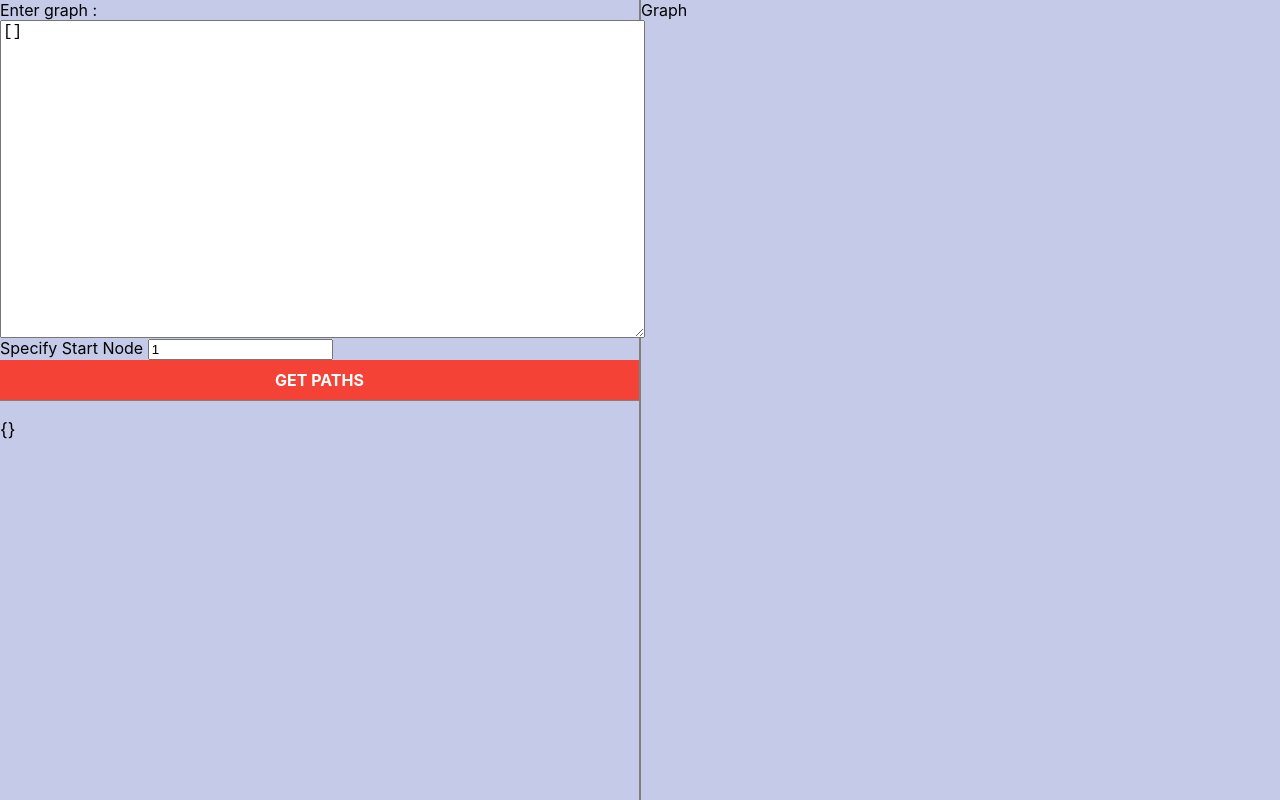
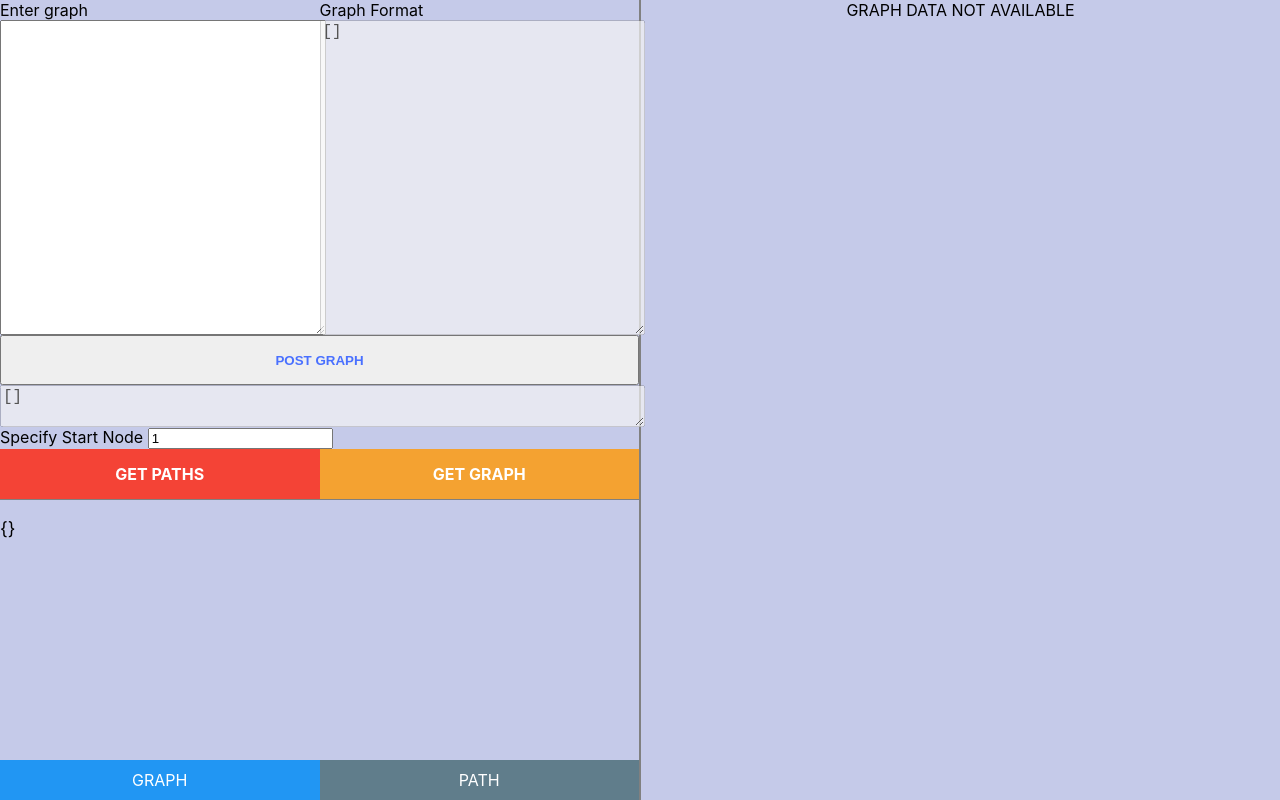
Before and after one commit to abhi11verma/dag-ui, a React (Create React App) app: page / in a window 1280 px wide. Built offline with nearby package versions, Linux system fonts and the light colour scheme; no server answers; what cytoscape-dagre would draw is missing.

Commit message:
FIX : invalid graph format FIX : layout format

```diff
--- a/src/App.css
+++ b/src/App.css
@@ -13,12 +13,13 @@
 }
 
 #graphData{
+  border-bottom: 1px solid grey;
   flex: 1;
-  border-bottom: 1px solid grey;
 }
 
 #paths{
-  flex: 1;
+  margin-top: auto;
+  height: 300px;
 }
 
 #graph {
--- a/src/App.js
+++ b/src/App.js
@@ -1,27 +1,36 @@
+import {graphFormator, pathFormator} from "common/formator";
+import {modes} from "common/helpers";
 import GraphInput from "Components/GraphInput";
 import GraphPaths from "Components/GraphPaths";
 import Graph from "Components/Graphs";
-import React, {useEffect} from 'react';
+import React, {useEffect, useState} from 'react';
 import './App.css';
 
-function App({graph,getGraph,startNode,paths,setStartNode,getPath}) {
+
+function App({graph, getGraph, startNode, paths, setStartNode, getPath, createGraph, editGraph,graphFormatText}) {
 
   useEffect(() => {
     getGraph();
   }, []);
 
+  const [graphMode, setGraphMode] = useState(modes.GRAPH);
+
+  const graphData = graphMode === modes.GRAPH ? graphFormator(graph) : pathFormator(paths);
+
   return (
     <div className="App">
       <div id="graphDataWrapper">
         <div id="graphData">
-          <GraphInput value={graph} startNode={startNode} setStartNode={setStartNode} getPath={getPath}/>
+          <GraphInput value={graph} startNode={startNode} setStartNode={setStartNode} getPath={getPath}
+                      graphFormatText={graphFormatText}
+                      createGraph={createGraph} editGraph={editGraph}/>
         </div>
         <div id="paths">
-          <GraphPaths paths={paths} />
+          <GraphPaths paths={paths} setGraphMode={setGraphMode} graphMode={graphMode}/>
         </div>
       </div>
       <div id="graph">
-        <Graph graphData={paths}/>
+        <Graph graphData={graphData}/>
       </div>
     </div>
   );
--- a/src/Components/GraphInput.js
+++ b/src/Components/GraphInput.js
@@ -1,23 +1,75 @@
 import {isEmpty} from 'lodash';
-import React from 'react';
+import React, {useState} from 'react';
 
 
-function GraphInput({value, startNode, setStartNode, getPath}) {
+function GraphInput({value, startNode, setStartNode, getPath, editGraph, graphFormatText}) {
+
+  const [jsonError, setJsonError] = useState("");
+  const [parsedJson, setparsedJson] = useState([]);
+  const [textValue, setTextValue] = useState([]);
+
   const handleClick = () => {
     getPath(startNode);
   };
 
+  const setTextField = (val) => {
+    setTextValue(val);
+    parseJSON(val);
+  };
+
+  const parseJSON = (value) => {
+    try {
+      let parsedValue = JSON.parse(value);
+      setparsedJson(parsedValue);
+      editGraph(parsedValue);
+      setJsonError("");
+    } catch (e) {
+      setJsonError("Error in format", e);
+    }
+  };
+
   return (
     <div style={{display: 'flex', flexDirection: 'column', flex: 1, height: '100%'}}>
-      <label>Enter graph : </label>
+      <div style={{display: 'flex', flexDirection: 'row',flex:1}}>
+        <div style={{display: 'flex', flexDirection: 'column', flex: 1}}>
+          <label>Enter graph</label>
           <textarea
-        style={{width: '100%', height: '100%',fontSize:16}}
+            style={{width: '100%', height: '60%', fontSize: 16,flex:1}}
+            onChange={(e) => setTextField(e.target.value)}
+            value={textValue}
+          />
+        </div>
+        <div style={{display: 'flex', flexDirection: 'column', flex: 1}}>
+          <label>Graph Format <span style={{color: 'red'}}>{jsonError}</span></label>
+          <textarea
+            style={{width: '100%', height: '60%', fontSize: 16,flex:1}}
+            disabled={true}
+            value={JSON.stringify(parsedJson)}
+          />
+        </div>
+      </div>
+      <button
+        style={{
+          height: 50,
+          display: 'flex',
+          justifyContent: 'center',
+          alignItems: 'center',
+          color: "#4970ff",
+          fontWeight: 'bold',
+          marginTop:'auto'
+        }}
+      >POST GRAPH
+      </button>
+      <textarea
+        style={{width: '100%', fontSize: 16}}
+        disabled={true}
         value={JSON.stringify(value)}
       />
       <div>
         <label>Specify Start Node </label>
         <input value={startNode} onChange={(e) => setStartNode(e.target.value)}/>
       </div>
+      <div style={{display: 'flex', flexDirection: 'row',marginTop:'auto'}}>
         <div style={{
           backgroundColor: "#f44336",
           height: 50,
@@ -25,10 +77,23 @@ function GraphInput({value, startNode, setStartNode, getPath}) {
           justifyContent: 'center',
           alignItems: 'center',
           color: "#ffffff",
-        fontWeight: 'bold'
+          fontWeight: 'bold',
+          flex: 1
         }}
-           onClick={()=>handleClick()}
+             onClick={() => handleClick()}
         >GET PATHS
+        </div>
+        <div style={{
+          backgroundColor: "#f4a231",
+          height: 50,
+          display: 'flex',
+          justifyContent: 'center',
+          alignItems: 'center',
+          color: "#ffffff",
+          fontWeight: 'bold',
+          flex: 1
+        }}>GET GRAPH
+        </div>
       </div>
     </div>
   );
--- a/src/Components/GraphPaths.js
+++ b/src/Components/GraphPaths.js
@@ -1,10 +1,39 @@
+import {modes} from "common/helpers";
 import React from 'react';
 
 
-function GraphPaths({paths}) {
+function GraphPaths({paths, graphMode, setGraphMode}) {
+
+
   return (
     <div style={{display: 'flex', flexDirection: 'column', flex: 1, height: '100%'}}>
       <p style={{fontSize:18}}>{JSON.stringify(paths)}</p>
+      <div style={{display: 'flex', flexDirection: 'row',marginTop:'auto'}}>
+        <div style={{
+          flex: 1,
+          backgroundColor: graphMode === modes.GRAPH ? '#2196F3' : '#607D8B',
+          height: 40,
+          display: 'flex',
+          justifyContent: 'center',
+          alignItems: 'center',
+          color: '#ffffff'
+        }}
+             onClick={() => setGraphMode(modes.GRAPH)}
+        >GRAPH
+        </div>
+        <div style={{
+          flex: 1,
+          backgroundColor: graphMode === modes.PATH ? '#2196F3' : '#607D8B',
+          height: 40,
+          display: 'flex',
+          justifyContent: 'center',
+          alignItems: 'center',
+          color: '#ffffff'
+        }}
+             onClick={() => setGraphMode(modes.PATH)}
+        >PATH
+        </div>
+      </div>
     </div>
   );
 }
--- a/src/Components/Graphs.js
+++ b/src/Components/Graphs.js
@@ -1,23 +1,21 @@
-import {graphFormator,pathFormator} from "common/formator";
 import Cytoscape from 'cytoscape';
 import dagre from 'cytoscape-dagre';
+import {isEmpty} from 'lodash';
 import React from 'react';
 import CytoscapeComponent from 'react-cytoscapejs';
-import {isEmpty} from 'lodash'
 
 Cytoscape.use(dagre);
 
 function Graph({graphData}) {
-
-  const elements = pathFormator(graphData);
+  console.log("GraphPoints",graphData);
 
   return (
-    isEmpty(elements)?<div>Graph</div>:
+    isEmpty(graphData) ? <div style={{display: 'flex', justifyContent: 'center', alignItems: 'center'}}>GRAPH DATA NOT
+                         AVAILABLE</div> :
     <CytoscapeComponent
-      elements={elements}
+      elements={graphData}
       style={{width: '100%', height: '100%', background: '#673ab7', display: 'flex'}}
       layout={{name: 'dagre'}}
-      userZoomingEnabled={false}
       stylesheet={[
         {
           selector: 'node',
--- a/src/Container/AppContainer.js
+++ b/src/Container/AppContainer.js
@@ -1,13 +1,14 @@
-import {getGraph, getPath, setStartNode} from "actions/AppAction";
+import {createGraph, editGraph, getGraph, getPath, setStartNode} from "actions/AppAction";
 import {connect} from 'react-redux';
 import App from '../App';
 
-const mapStateToProps = ({app: {graph, startNode, paths}}) => (
+const mapStateToProps = ({app: {graph, startNode, paths,graphFormatText}}) => (
   {
     graph,
     startNode,
-    paths
+    paths,
+    graphFormatText
   }
 );
 
-export default connect(mapStateToProps, {getGraph, setStartNode, getPath})(App);
+export default connect(mapStateToProps, {getGraph, setStartNode, getPath,createGraph,editGraph})(App);
--- a/src/actions/AppAction.js
+++ b/src/actions/AppAction.js
@@ -1,5 +1,5 @@
 import {apiAction, dataAction} from "actions/actionWrappers";
-import {fetchGraph, fetchPaths} from "api/appAPI";
+import {fetchGraph, fetchPaths, postGraph} from "api/appAPI";
 import {actions} from "reducers/AppReducer";
 
 const getGraph = () => async dispatch => {
@@ -19,12 +19,24 @@ const getPath = (startNode) => async dispatch => {
   }
 };
 
+const createGraph = (graph) => async dispatch => {
+  try {
+    await dispatch(apiAction(postGraph, {graph}));
+  } catch (e) {
+    console.log("Error Creating graph", e);
+  }
+};
+
 const setStartNode = (node) => dispatch => {
     dispatch(dataAction(actions.SET_START_NODE,node));
 };
 
+const editGraph = (graph) => dispatch => {
+    dispatch(dataAction(actions.EDIT_GRAPH,graph));
+};
 
 
+//Todo :Proper error handeling and edge cases
 
 
-export {getGraph,setStartNode,getPath};
+export {getGraph,setStartNode,getPath,editGraph,createGraph};
--- a/src/common/formator.js
+++ b/src/common/formator.js
@@ -1,6 +1,11 @@
-import {assign, flattenDeep, forEach, join, map, union} from 'lodash';
+import {assign, flattenDeep, forEach, isEmpty, join, map, union} from 'lodash';
 
 function graphFormator(graph) {
+
+  if (typeof graph !=='object') {
+    return [];
+  }
+
   const nodes = [];
   const nodesData = [];
   //create all nodes
--- a/src/common/helpers.js
+++ b/src/common/helpers.js
@@ -2,3 +2,8 @@ import {isNull, omitBy} from 'lodash';
 
 
 export const omitNulls = d => omitBy(d, isNull);
+
+export const modes = {
+  GRAPH: "graph",
+  PATH: "path"
+};
--- a/src/reducers/AppReducer.js
+++ b/src/reducers/AppReducer.js
@@ -4,22 +4,19 @@ const actions = {
   GET_GRAPH: `${PREFIX} GET_GRAPH`,
   STORE_GRAPH: `${PREFIX} STORE_GRAPH`,
   SET_START_NODE: `${PREFIX} SET_START_NODE`,
+  EDIT_GRAPH: `${PREFIX} EDIT_GRAPH`,
 };
 
 export default (
   state = {
     graph: [],
+    graphFormatText : [],
     paths: {},
     startNode: "1"
   },
   action
 ) => {
   switch (action.type) {
-    case actions.GET_PATHS:
-      return {
-        ...state,
-        paths: {}
-      };
     case actions.STORE_GRAPH:
       return {
         ...state,
@@ -35,6 +32,11 @@ export default (
         ...state,
         startNode: action.payload
       };
+    case actions.EDIT_GRAPH:
+      return {
+        ...state,
+        graph: action.payload
+      };
     default:
       return state;
   }
```
Lines whose indentation alone changed are shown as unchanged.
